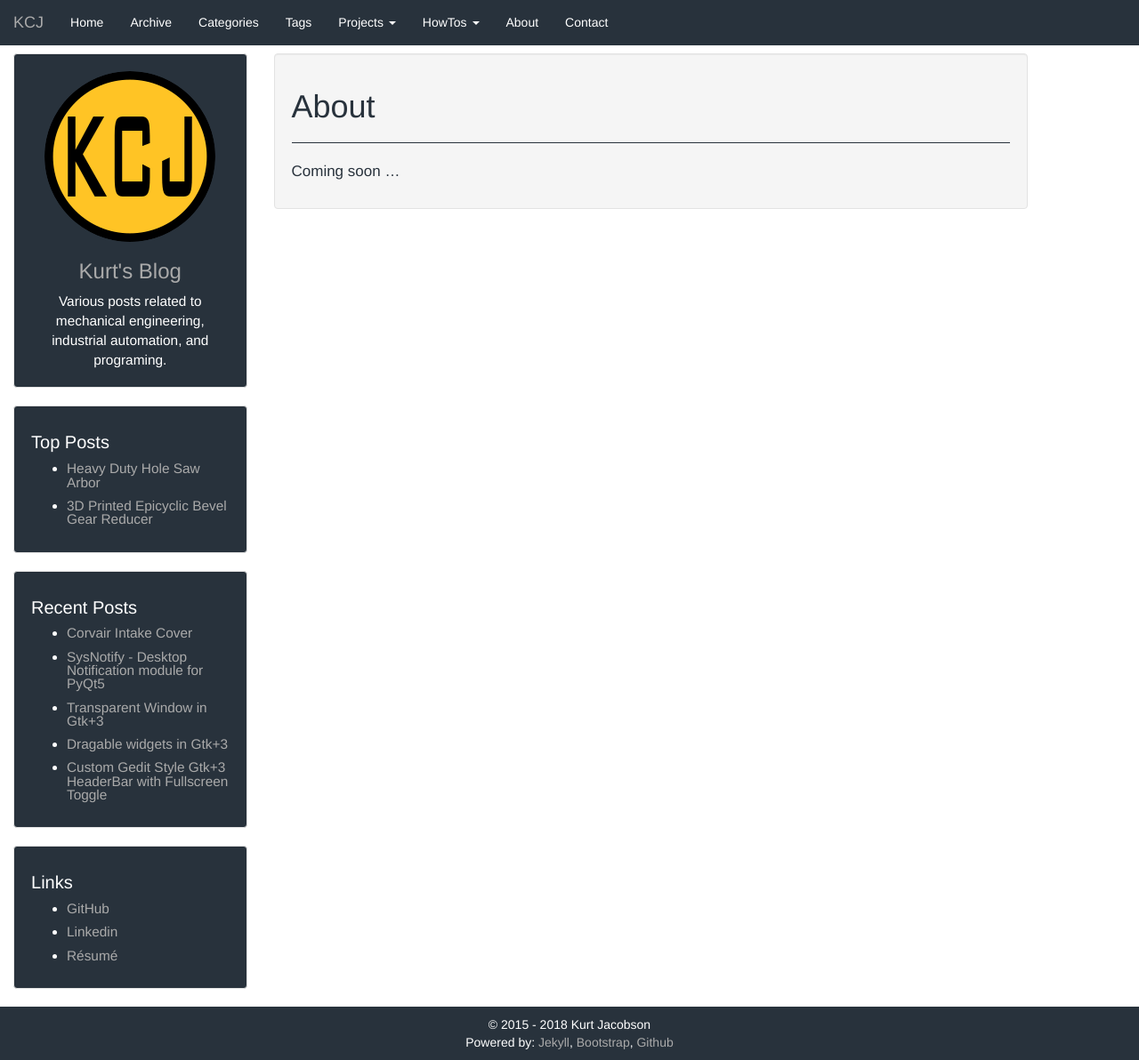
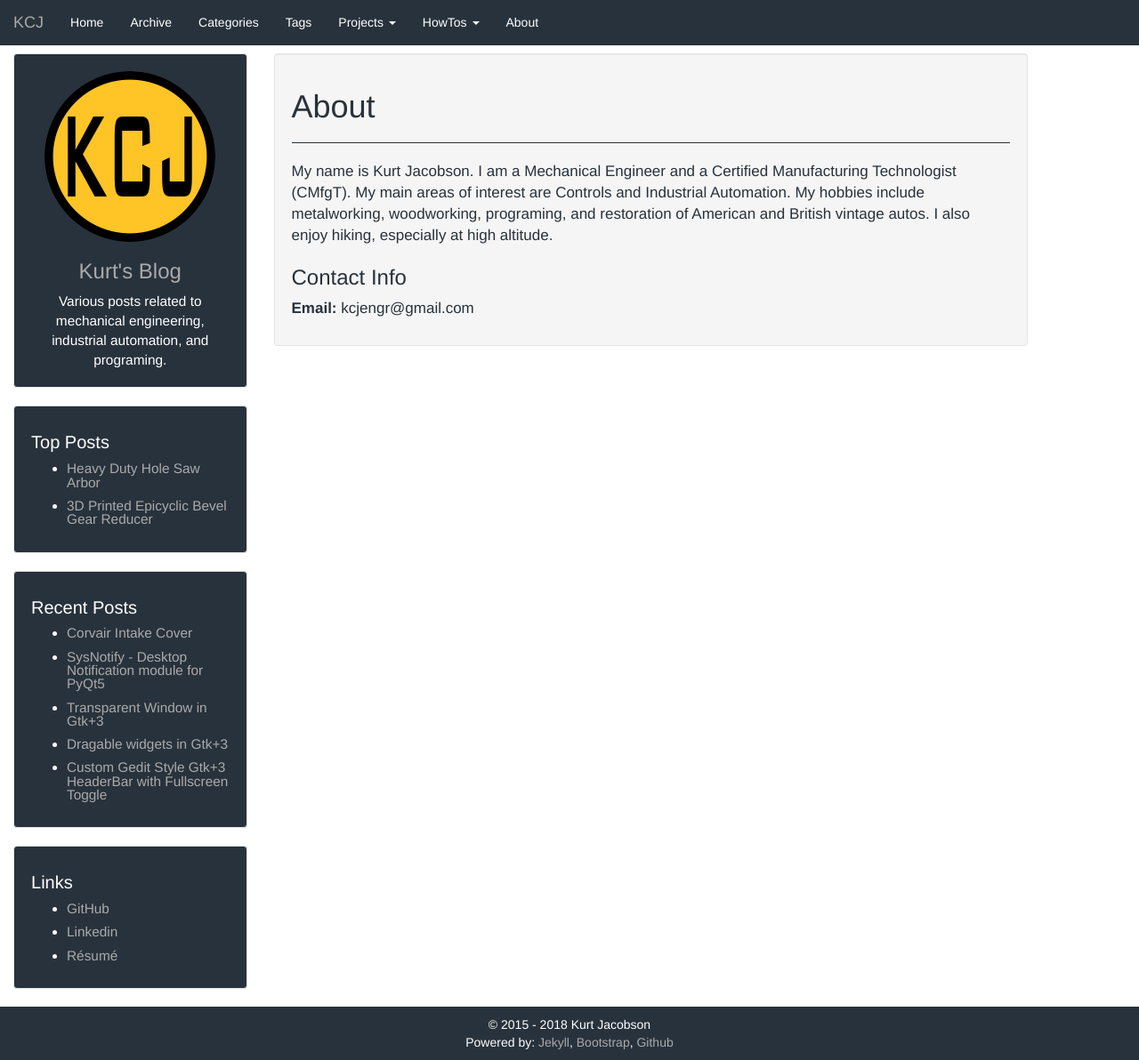
Before and after one commit to KurtJacobson/kcjengr.com, a Jekyll site: the page built from about.md, in a window 1280 px wide and 1192 px high. Shown: the whole window at 89% size. Built offline with Jekyll 4.4.1, drawn with Linux system fonts in a browser that asks for light colours.

Commit message:
update about

```diff
--- a/_data/navigation.yml
+++ b/_data/navigation.yml
@@ -28,6 +28,3 @@
 
 - title: About
   url: /about.html
-
-- title: Contact
-  url: /contact.html
--- a/about.md
+++ b/about.md
@@ -3,4 +3,12 @@ layout: page
 title: About
 ---
 
-Coming soon ...
+My name is Kurt Jacobson. I am a Mechanical Engineer and a Certified
+Manufacturing Technologist (CMfgT). My main areas of interest are Controls and
+Industrial Automation. My hobbies include metalworking, woodworking, programing,
+and restoration of American and British vintage autos. I also enjoy hiking,
+especially at high altitude.
+
+### Contact Info
+
+**Email:** kcjengr@gmail.com
```
